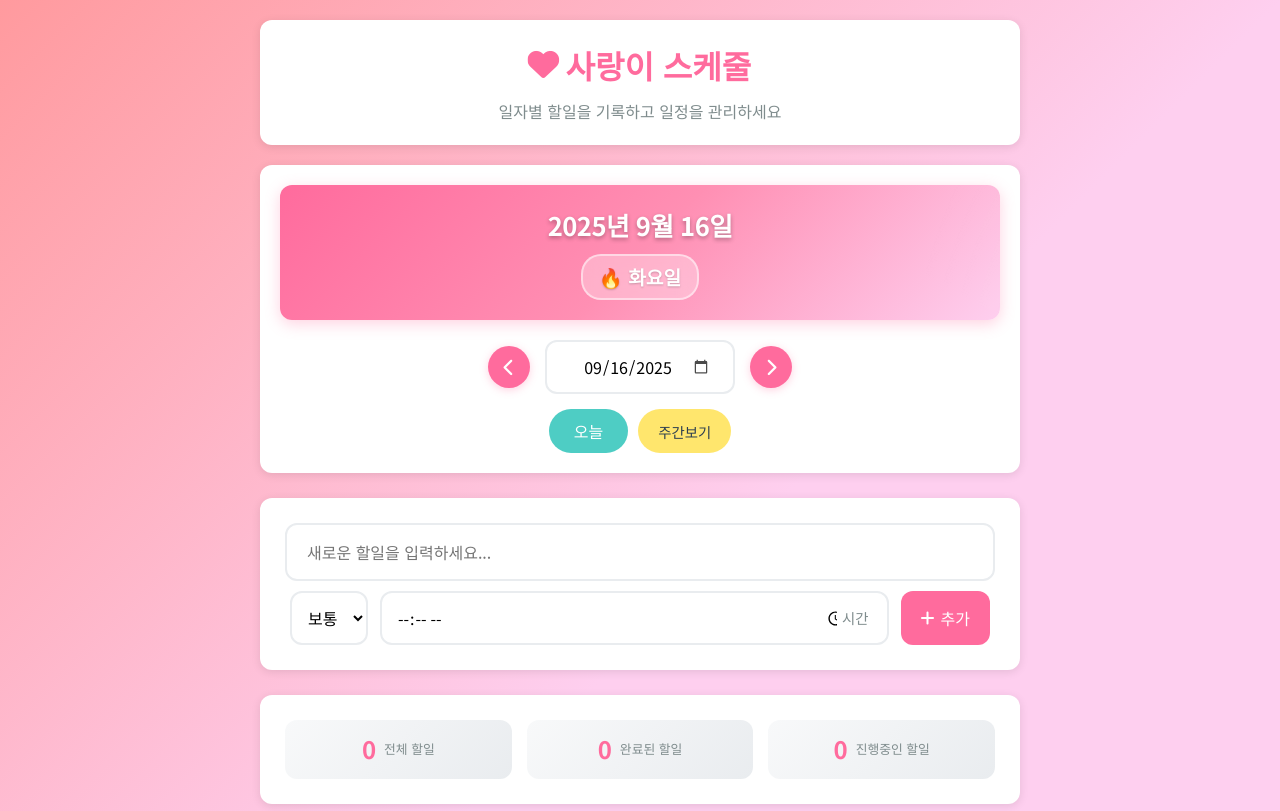
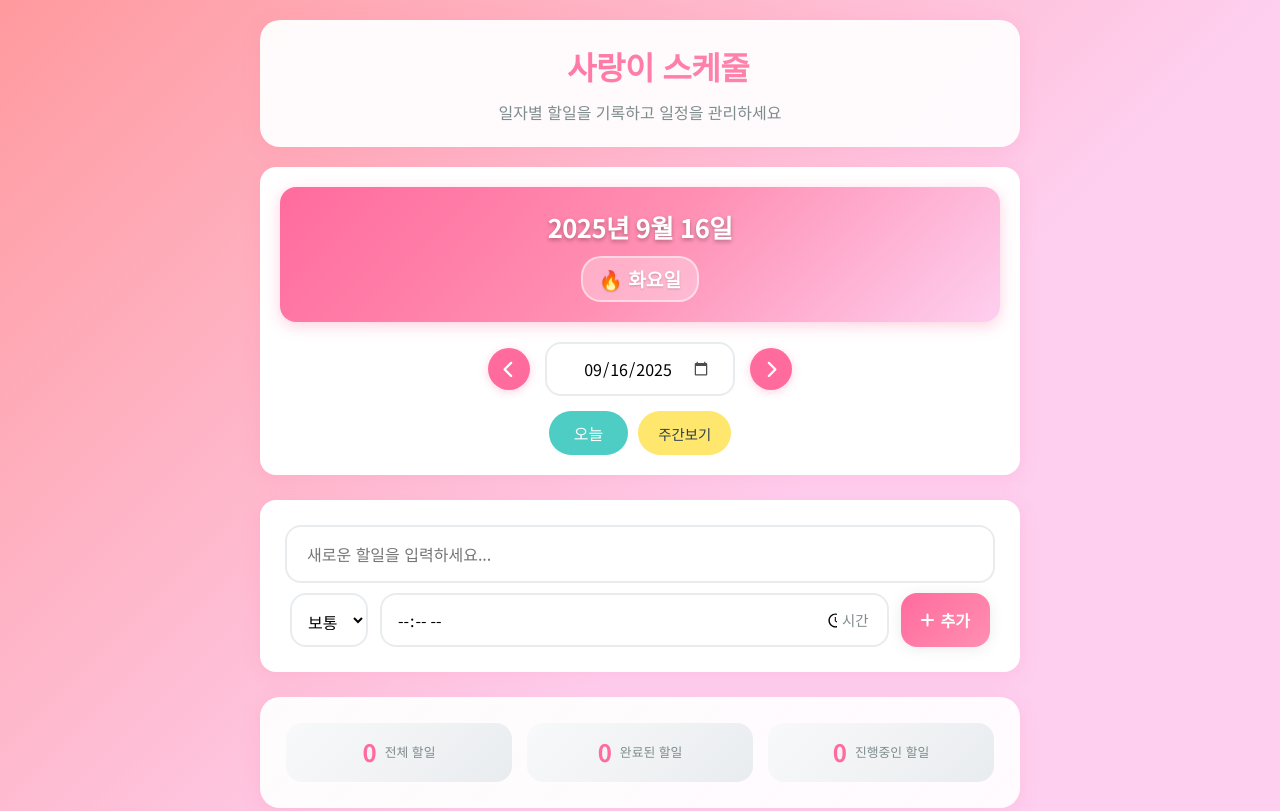
Before and after one commit to parkbuyngchun/sapp, a website: page index.html in a window 1280 px wide. Shown: the top 811 px of the page. Drawn offline with Linux system fonts and the light colour scheme.

Commit message:
사랑이일정관리:디자인수정정

```diff
--- a/style.css
+++ b/style.css
@@ -1,3 +1,5 @@
+@import url('https://fonts.googleapis.com/css2?family=Noto+Sans+KR:wght@300;400;500;600;700&display=swap');
+
 /* 기본 스타일 리셋 */
 * {
     margin: 0;
@@ -17,19 +19,30 @@
     --bg-color: #f8f9fa;
     --white: #ffffff;
     --border-color: #e9ecef;
-    --shadow: 0 2px 10px rgba(0, 0, 0, 0.1);
-    --shadow-hover: 0 4px 20px rgba(0, 0, 0, 0.15);
-    --border-radius: 12px;
-    --transition: all 0.3s ease;
+    --shadow: 0 4px 20px rgba(255, 107, 157, 0.15);
+    --shadow-hover: 0 8px 30px rgba(255, 107, 157, 0.25);
+    --shadow-soft: 0 2px 15px rgba(0, 0, 0, 0.08);
+    --gradient-primary: linear-gradient(135deg, #ff6b9d 0%, #ff8fb3 100%);
+    --gradient-secondary: linear-gradient(135deg, #4ecdc4 0%, #44a08d 100%);
+    --gradient-accent: linear-gradient(135deg, #ffe66d 0%, #ffd93d 100%);
+    --border-radius: 16px;
+    --border-radius-sm: 12px;
+    --border-radius-lg: 20px;
+    --transition: all 0.3s cubic-bezier(0.4, 0, 0.2, 1);
+    --transition-fast: all 0.2s cubic-bezier(0.4, 0, 0.2, 1);
 }
 
 /* 기본 스타일 */
 body {
-    font-family: 'Noto Sans KR', sans-serif;
+    font-family: 'Noto Sans KR', 'Segoe UI', Tahoma, Geneva, Verdana, sans-serif;
     background: linear-gradient(135deg, #ff9a9e 0%, #fecfef 50%, #fecfef 100%);
     min-height: 100vh;
     color: var(--text-color);
     line-height: 1.6;
+    font-weight: 400;
+    -webkit-font-smoothing: antialiased;
+    -moz-osx-font-smoothing: grayscale;
+    text-rendering: optimizeLegibility;
 }
 
 .container {
@@ -79,21 +92,27 @@ body {
 .header {
     text-align: center;
     margin-bottom: 20px;
-    background: var(--white);
+    background: linear-gradient(135deg, rgba(255, 255, 255, 0.95) 0%, rgba(255, 255, 255, 0.9) 100%);
+    backdrop-filter: blur(10px);
     padding: 20px;
-    border-radius: var(--border-radius);
+    border-radius: var(--border-radius-lg);
     box-shadow: var(--shadow);
+    border: 1px solid rgba(255, 255, 255, 0.2);
 }
 
 .app-title {
     font-size: 2rem;
     font-weight: 700;
-    color: var(--primary-color);
+    background: var(--gradient-primary);
+    -webkit-background-clip: text;
+    -webkit-text-fill-color: transparent;
+    background-clip: text;
     margin-bottom: 8px;
     display: flex;
     align-items: center;
     justify-content: center;
     gap: 8px;
+    letter-spacing: -0.5px;
 }
 
 .app-title i {
@@ -102,8 +121,22 @@ body {
 }
 
 @keyframes heartbeat {
-    0%, 100% { transform: scale(1); }
-    50% { transform: scale(1.1); }
+    0%, 100% {
+        transform: scale(1);
+        color: var(--primary-color);
+    }
+    25% {
+        transform: scale(1.15);
+        color: var(--primary-light);
+    }
+    50% {
+        transform: scale(1.1);
+        color: var(--primary-dark);
+    }
+    75% {
+        transform: scale(1.05);
+        color: var(--primary-light);
+    }
 }
 
 .app-subtitle {
@@ -425,14 +458,14 @@ body {
 }
 
 .add-btn {
-    background: var(--primary-color);
+    background: var(--gradient-primary);
     color: var(--white);
     border: none;
     padding: 15px 20px;
     border-radius: var(--border-radius);
     cursor: pointer;
     font-size: 1rem;
-    font-weight: 500;
+    font-weight: 600;
     transition: var(--transition);
     display: flex;
     align-items: center;
@@ -442,20 +475,44 @@ body {
     box-sizing: border-box;
     flex-shrink: 0;
     min-width: 80px;
+    box-shadow: var(--shadow-soft);
+    position: relative;
+    overflow: hidden;
 }
 
 .add-btn:hover {
-    background: var(--primary-dark);
-    transform: translateY(-2px);
+    transform: translateY(-2px) scale(1.02);
     box-shadow: var(--shadow-hover);
+}
+
+.add-btn:active {
+    transform: translateY(0) scale(0.98);
+    transition: var(--transition-fast);
+}
+
+.add-btn::before {
+    content: '';
+    position: absolute;
+    top: 0;
+    left: -100%;
+    width: 100%;
+    height: 100%;
+    background: linear-gradient(90deg, transparent, rgba(255, 255, 255, 0.2), transparent);
+    transition: left 0.5s;
+}
+
+.add-btn:hover::before {
+    left: 100%;
 }
 
 /* 통계 섹션 */
 .stats-section {
-    background: var(--white);
+    background: linear-gradient(135deg, rgba(255, 255, 255, 0.95) 0%, rgba(255, 255, 255, 0.9) 100%);
+    backdrop-filter: blur(10px);
     padding: 25px;
-    border-radius: var(--border-radius);
+    border-radius: var(--border-radius-lg);
     box-shadow: var(--shadow);
+    border: 1px solid rgba(255, 255, 255, 0.2);
 }
 
 .stats-grid {
@@ -478,8 +535,9 @@ body {
 }
 
 .stat-item:hover {
-    transform: translateY(-5px);
+    transform: translateY(-3px) scale(1.02);
     box-shadow: var(--shadow-hover);
+    background: linear-gradient(135deg, #f8f9fa 0%, #e9ecef 100%);
 }
 
 .stat-number {
@@ -499,10 +557,12 @@ body {
 
 /* 할일 목록 섹션 */
 .todos-section {
-    background: var(--white);
+    background: linear-gradient(135deg, rgba(255, 255, 255, 0.95) 0%, rgba(255, 255, 255, 0.9) 100%);
+    backdrop-filter: blur(10px);
     padding: 25px;
-    border-radius: var(--border-radius);
+    border-radius: var(--border-radius-lg);
     box-shadow: var(--shadow);
+    border: 1px solid rgba(255, 255, 255, 0.2);
 }
 
 .section-header {
@@ -555,13 +615,16 @@ body {
     display: flex;
     align-items: center;
     padding: 12px 15px;
-    background: #f8f9fa;
+    background: linear-gradient(135deg, #f8f9fa 0%, #ffffff 100%);
     border-radius: var(--border-radius);
     border-left: 4px solid var(--border-color);
     transition: var(--transition);
     animation: slideIn 0.3s ease-out;
     gap: 10px;
     min-height: 50px;
+    box-shadow: var(--shadow-soft);
+    position: relative;
+    overflow: hidden;
 }
 
 @keyframes slideIn {
@@ -576,8 +639,20 @@ body {
 }
 
 .todo-item:hover {
-    transform: translateY(-2px);
-    box-shadow: var(--shadow);
+    transform: translateY(-2px) scale(1.01);
+    box-shadow: var(--shadow-hover);
+    border-left-color: var(--primary-color);
+}
+
+.todo-item:hover::before {
+    content: '';
+    position: absolute;
+    top: 0;
+    left: 0;
+    right: 0;
+    bottom: 0;
+    background: linear-gradient(135deg, rgba(255, 107, 157, 0.05) 0%, rgba(255, 143, 179, 0.05) 100%);
+    pointer-events: none;
 }
 
 .todo-item.completed {
```
